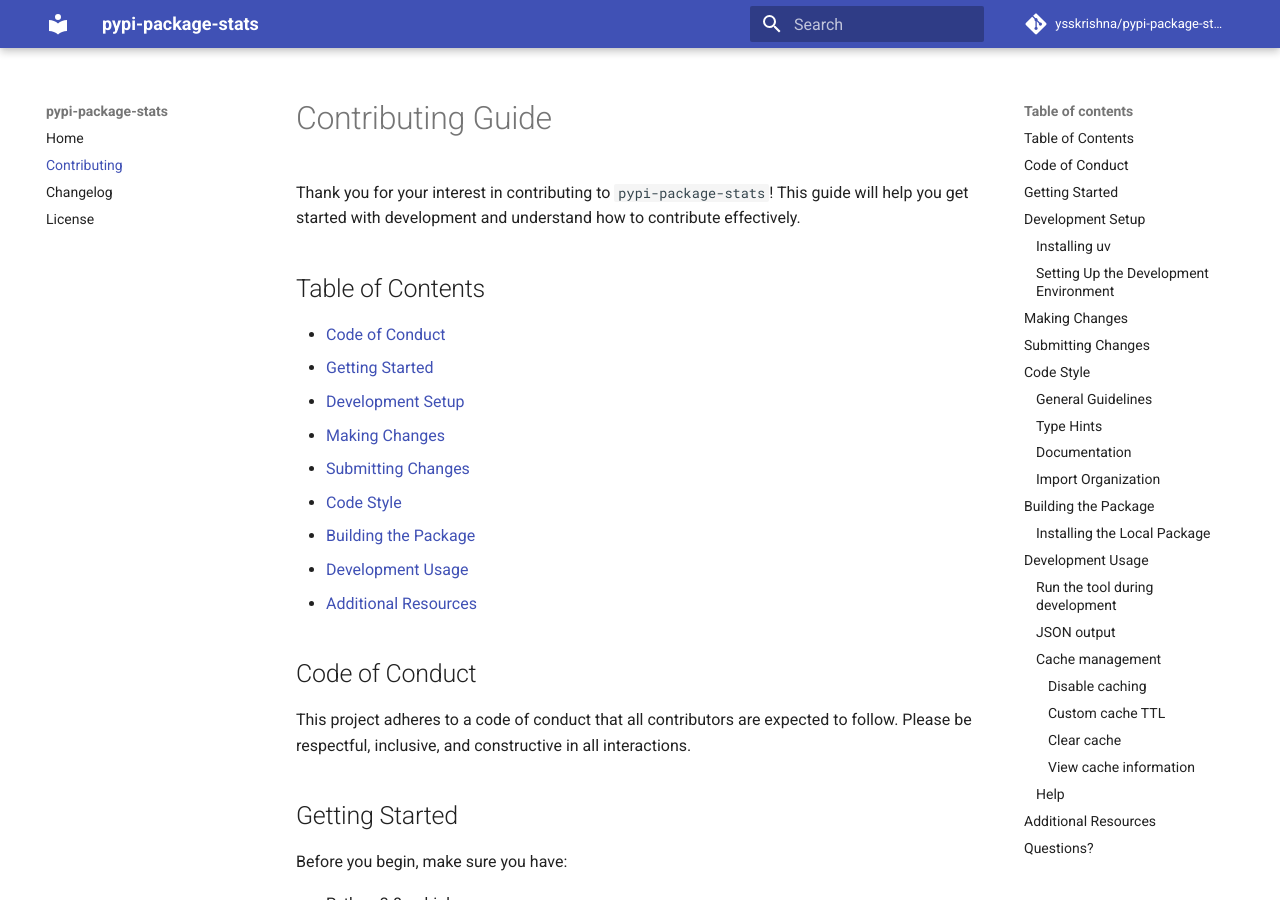
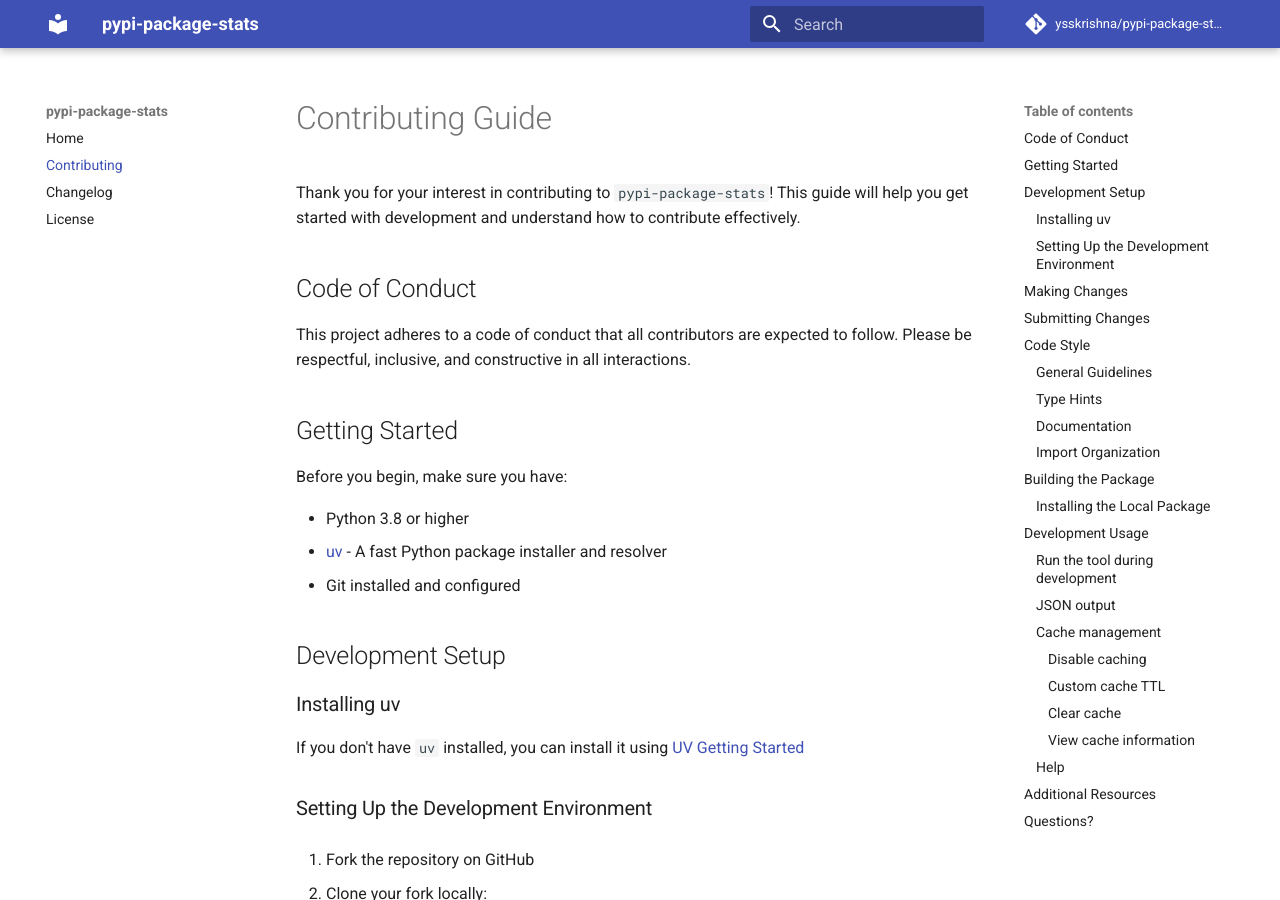
Before and after one commit to ysskrishna/pypi-package-stats, an MkDocs documentation site: the page built from docs/CONTRIBUTING.md, in a window 1280 px wide and 900 px high. Built offline with MkDocs 1.6.1 and Material for MkDocs 9.7.7, drawn with Linux system fonts in a browser that asks for light colours; comment, search, counter and statistics services are not loaded; some of the changed lines change nothing that is shown.

Commit message:
Siva | add mkdocs overrides

```diff
--- a/CONTRIBUTING.md
+++ b/CONTRIBUTING.md
@@ -1,18 +1,6 @@
 # Contributing Guide
 
 Thank you for your interest in contributing to `pypi-package-stats`! This guide will help you get started with development and understand how to contribute effectively.
-
-## Table of Contents
-
-- [Code of Conduct](#code-of-conduct)
-- [Getting Started](#getting-started)
-- [Development Setup](#development-setup)
-- [Making Changes](#making-changes)
-- [Submitting Changes](#submitting-changes)
-- [Code Style](#code-style)
-- [Building the Package](#building-the-package)
-- [Development Usage](#development-usage)
-- [Additional Resources](#additional-resources)
 
 ## Code of Conduct
 
--- /dev/null
+++ b/docs/theme/overrides/main.html
@@ -0,0 +1,6 @@
+{% extends "base.html" %}
+
+{% block extrahead %}
+  {% include "partials/meta.html" %}
+  {{ super() }}
+{% endblock %}
--- /dev/null
+++ b/docs/theme/overrides/partials/meta.html
@@ -0,0 +1,51 @@
+{# --- SET VARIABLES --- #}
+{% set description = (page.meta.description if page and page.meta else none) or config.site_description %}
+{% set title = (page.title if page and page.title else none) or config.site_name %}
+{% set raw_keywords = page.meta.keywords if page and page.meta and page.meta.keywords else config.extra.keywords %}
+{% if raw_keywords is iterable and raw_keywords is not string %}
+  {% set keywords = raw_keywords | join(', ') %}
+{% else %}
+  {% set keywords = raw_keywords %}
+{% endif %}
+
+<meta name="google-site-verification" content="{{ config.extra.google_site_verification }}" />
+<meta name="description" content="{{ description }}">
+{% if keywords %}
+  <meta name="keywords" content="{{ keywords }}">
+{% endif %}
+
+{# Open Graph Meta Tags #}
+<meta property="og:type" content="website">
+<meta property="og:url" content="{{ config.site_url }}/">
+<meta property="og:title" content="{{ title }}">
+<meta property="og:description" content="{{ description }}">
+<meta property="og:image" content="{{ config.extra.og_image }}">
+
+{# Twitter Card Meta Tags #}
+<meta property="twitter:card" content="summary_large_image">
+<meta property="twitter:url" content="{{ config.site_url }}/">
+<meta property="twitter:title" content="{{ title }}">
+<meta property="twitter:description" content="{{ description }}">
+<meta property="twitter:image" content="{{ config.extra.og_image }}">
+
+{# Robots Meta Tag #}
+<meta name="robots" content="index, follow">
+
+{# Structured Data (JSON-LD) #}
+<script type="application/ld+json">
+{
+  "@context": "https://schema.org",
+  "@type": "SoftwareApplication",
+  "name": "{{ title }}",
+  "description": "{{ description }}",
+  "applicationCategory": "DeveloperApplication",
+  "operatingSystem": "Cross-platform",
+  "author": {
+    "@type": "Person",
+    "name": "{{ config.site_author }}"
+  },
+  "programmingLanguage": "Python",
+  "url": "{{ config.site_url }}",
+  "codeRepository": "{{ config.repo_url }}"
+}
+</script>
--- /dev/null
+++ b/docs/theme/overrides/partials/title.html
@@ -0,0 +1,5 @@
+{% if page and page.title %}
+  {{ page.title }} - {{ config.site_name }}
+{% else %}
+  {{ config.site_name }}
+{% endif %}
--- a/mkdocs.yml
+++ b/mkdocs.yml
@@ -28,6 +28,7 @@
             merge_init_into_class: true
 theme:
   name: material
+  custom_dir: docs/theme/overrides
   locale: en
   features:
     - navigation.top
```
